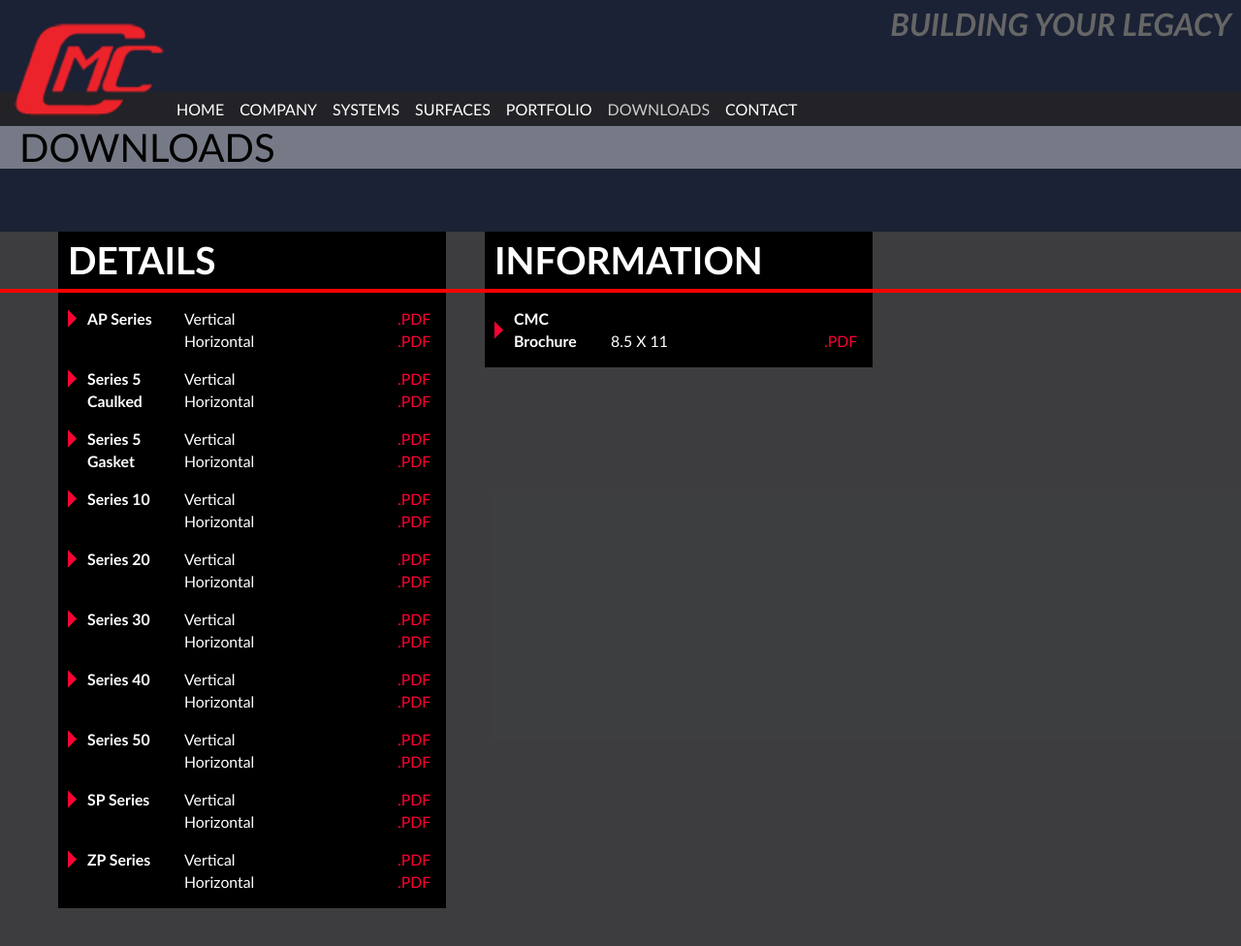
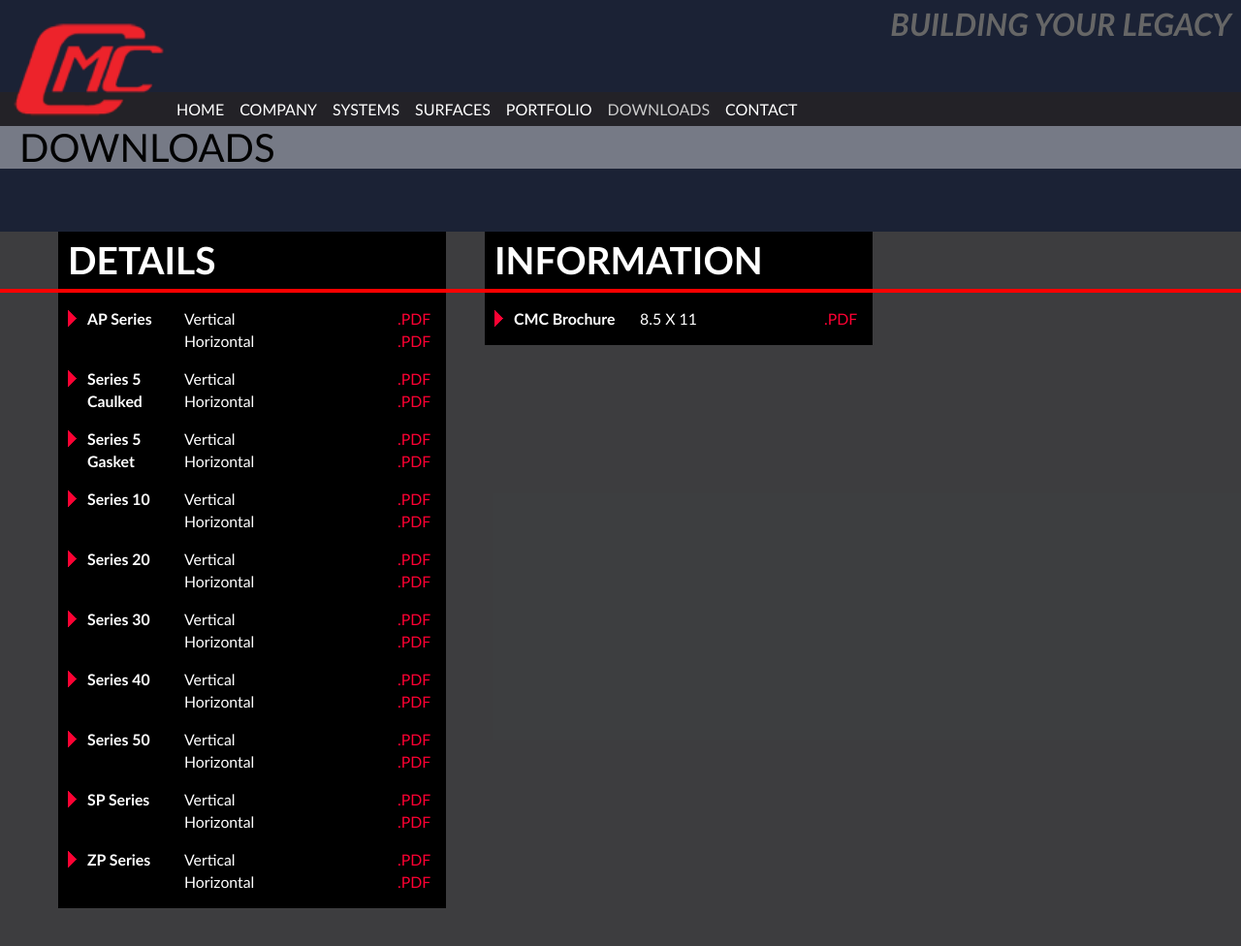
Before and after one commit to EddieMachete/cmc, a PHP site: page /Downloads.html in a window 1280 px wide. Shown: the top 976 px of the page at 97% size. Run offline with PHP 8.4, Linux system fonts and the light colour scheme.

Commit message:
Fixes to downloads page

```diff
--- a/Downloads.html
+++ b/Downloads.html
@@ -127,7 +127,7 @@
                             </div>
                         </li>
                     </ul>
-                    <ul>
+                    <ul class="information">
                         <li>
                             <div class="vertical">
                                 <span class="name">CMC Brochure</span><span class="description">8.5 X 11</span><a href="Downloads/CMC_Brochure.pdf" target="_blank">.PDF</a>
--- a/Styles/Downloads.css
+++ b/Styles/Downloads.css
@@ -17,16 +17,11 @@
 
 .content .downloads .header h3
 {
-    /*background-color:#000;*/
-    /*color:#FFF;*/
-    /*float:left;*/
     font-size:2.7em;
     font-weight:bold;
     line-height:1.5em;
-    /*margin-left:40px;*/
     padding:0 10px;
     text-transform:uppercase;
-    /*width:380px;*/
 }
 
 .content .downloads .header h3,
@@ -39,6 +34,7 @@
     padding:0 10px;
     width:380px;
 }
+
 .content .downloads .body
 {
     margin-bottom:10px;
@@ -69,6 +65,11 @@
     width:100px;
 }
 
+.content .downloads .body .information .name
+{
+    width:130px;
+}
+
 .content .downloads .body .vertical .name
 {
     background:url(../Images/bullet-arrow.gif) no-repeat left center;
@@ -79,6 +80,11 @@
     width:220px;
 }
 
+.content .downloads .body .information .description
+{
+    width:190px;
+}
+
 .content .downloads .body a
 {
     color:#F03;
@@ -87,5 +93,5 @@
 
 .content .downloads .body a:hover
 {
-    text-decoration:underline;
+    color:#FFF;
 }
```
